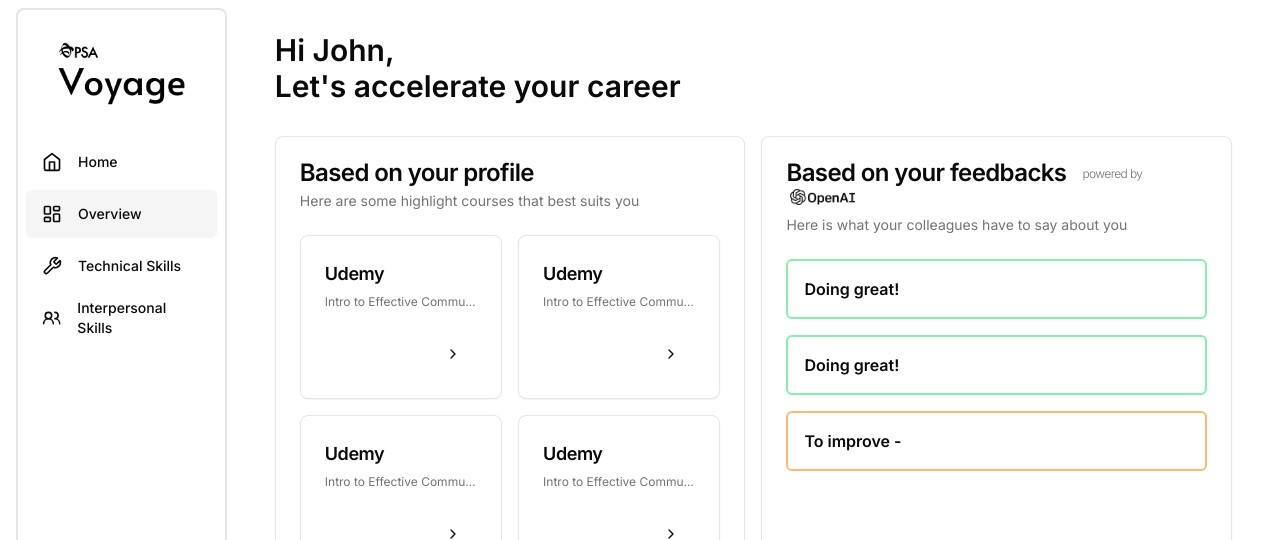
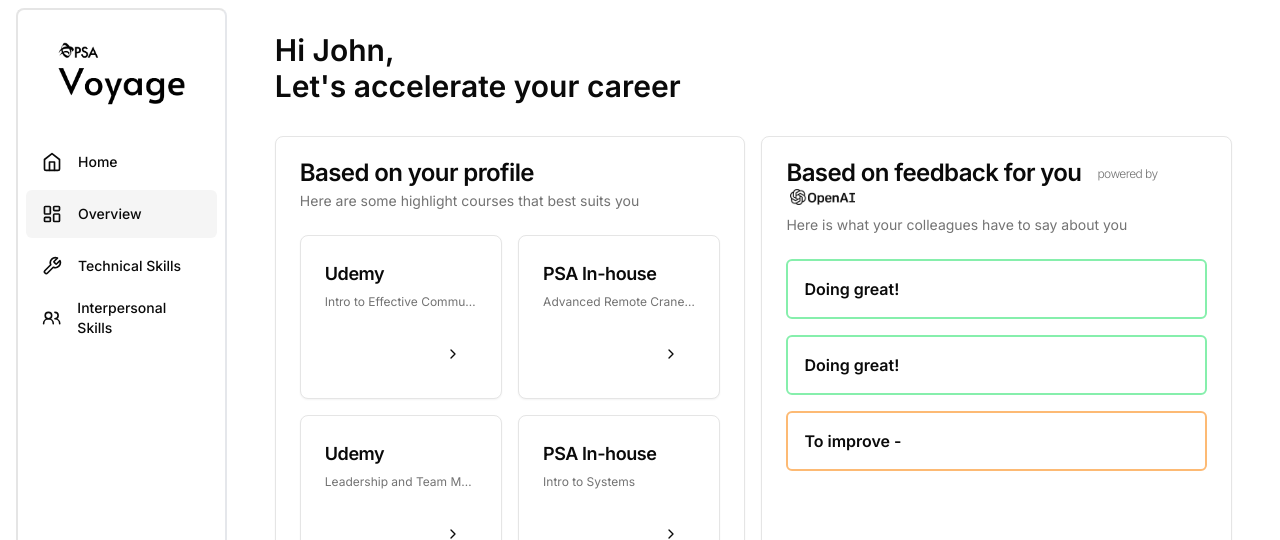
Before and after one commit to tanshaochong/voyage, a Next.js app: page /overview in a window 1280 px wide. Shown: the top 540 px of the page. Built offline with nearby package versions, Linux system fonts and the light colour scheme; no server answers.

Commit message:
fix/added props for overview cards, added dummy profile picture

```diff
--- a/components/CourseCard.tsx
+++ b/components/CourseCard.tsx
@@ -1,4 +1,5 @@
 import { ChevronRight } from 'lucide-react';
+import React from 'react';
 
 import { Button } from '@/components/ui/button';
 import {
@@ -9,13 +10,18 @@
   CardTitle,
 } from '@/components/ui/card';
 
-const CourseCard = () => {
+interface CourseCardProps {
+  provider: string;
+  courseName: string;
+}
+
+const CourseCard: React.FC<CourseCardProps> = ({ provider, courseName }) => {
   return (
     <Card>
       <CardHeader>
-        <CardTitle className="text-lg">Udemy</CardTitle>
+        <CardTitle className="text-lg">{provider}</CardTitle>
         <CardDescription className="text-xs truncate">
-          Intro to Effective Communication
+          {courseName}
         </CardDescription>
       </CardHeader>
       {/* <CardContent>
--- a/components/InterpersonalOverview.tsx
+++ b/components/InterpersonalOverview.tsx
@@ -60,7 +60,7 @@
     <Card className="flex flex-col">
       <CardHeader>
         <CardTitle>
-          Based on your feedbacks
+          Based on feedback for you
           <span className="ml-4 align-middle text-xs font-light text-muted-foreground">
             powered by {/* eslint-disable-next-line @next/next/no-img-element*/}
             <img
--- a/components/TechnicalOverview.tsx
+++ b/components/TechnicalOverview.tsx
@@ -23,10 +23,19 @@
       </CardHeader>
       <CardContent className="grow">
         <div className="grid grid-cols-2 gap-4">
-          <CourseCard />
-          <CourseCard />
-          <CourseCard />
-          <CourseCard />
+          <CourseCard
+            provider="Udemy"
+            courseName="Intro to Effective Communication"
+          />
+          <CourseCard
+            provider="PSA In-house"
+            courseName="Advanced Remote Crane Operations"
+          />
+          <CourseCard
+            provider="Udemy"
+            courseName="Leadership and Team Management"
+          />
+          <CourseCard provider="PSA In-house" courseName="Intro to Systems" />
         </div>
       </CardContent>
       <CardFooter>
--- a/data/data.js
+++ b/data/data.js
@@ -2,7 +2,8 @@
   uid: 0,
   displayName: 'John Doe',
   email: 'johndoe@psa.sg',
-  photoURL: '',
+  photoURL:
+    'https://images.unsplash.com/photo-1522075469751-3a6694fb2f61?ixlib=rb-4.0.3&ixid=M3wxMjA3fDB8MHxwaG90by1wYWdlfHx8fGVufDB8fHx8fA%3D%3D&auto=format&fit=crop&w=2980&q=80',
   currentPos: 'Staff Engineer',
 };
 
```
